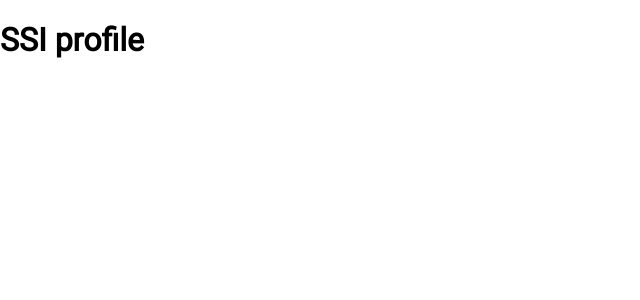
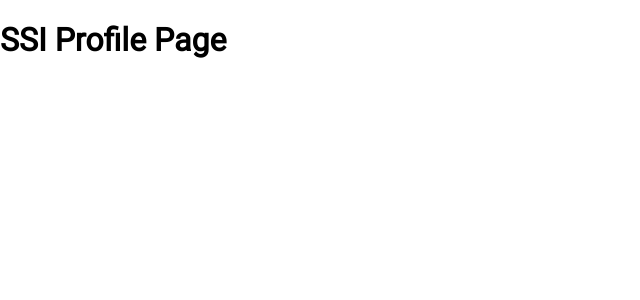
Before and after one commit to digicatapult/nice-agent-portal, a React app in the folder frontend/: page /ssi-profile in a window 1280 px wide. Shown: the top 300 px of the page, without its empty margins (0-640 px from the left). Built offline with nearby package versions, Linux system fonts and the light colour scheme.

Commit message:
lint fix

```diff
--- a/frontend/src/pages/complete-onboarding.js
+++ b/frontend/src/pages/complete-onboarding.js
@@ -1,7 +1,11 @@
-export const CompleteOnboardingPage = () => {
-  return (
-    <>
-      <h1>Complete Onboarding</h1>
-    </>
-  )
+import React from 'react'
+class CompleteOnboardingPage extends React.Component {
+  render() {
+    return (
+      <div>
+        <h1>Complete Onboarding</h1>
+      </div>
+    )
+  }
 }
+export default CompleteOnboardingPage
--- a/frontend/src/pages/sign-up.js
+++ b/frontend/src/pages/sign-up.js
@@ -1,7 +1,11 @@
-export const SignUpPage = () => {
-  return (
-    <>
-      <h1>Sign Up page</h1>
-    </>
-  )
+import React from 'react'
+class SignUpPage extends React.Component {
+  render() {
+    return (
+      <div>
+        <h1>Sign Up Page</h1>
+      </div>
+    )
+  }
 }
+export default SignUpPage
--- a/frontend/src/pages/ssi-profile.js
+++ b/frontend/src/pages/ssi-profile.js
@@ -1,7 +1,11 @@
-export const SSIProfilePage = () => {
-  return (
-    <>
-      <h1>SSI profile</h1>
-    </>
-  )
+import React from 'react'
+class SSIProfilePagePage extends React.Component {
+  render() {
+    return (
+      <div>
+        <h1>SSI Profile Page</h1>
+      </div>
+    )
+  }
 }
+export default SSIProfilePagePage
```
Also changed, not shown: frontend/src/pages/home.js (+6 -1 lines), frontend/src/utils/Router.js (+5 -5 lines).
